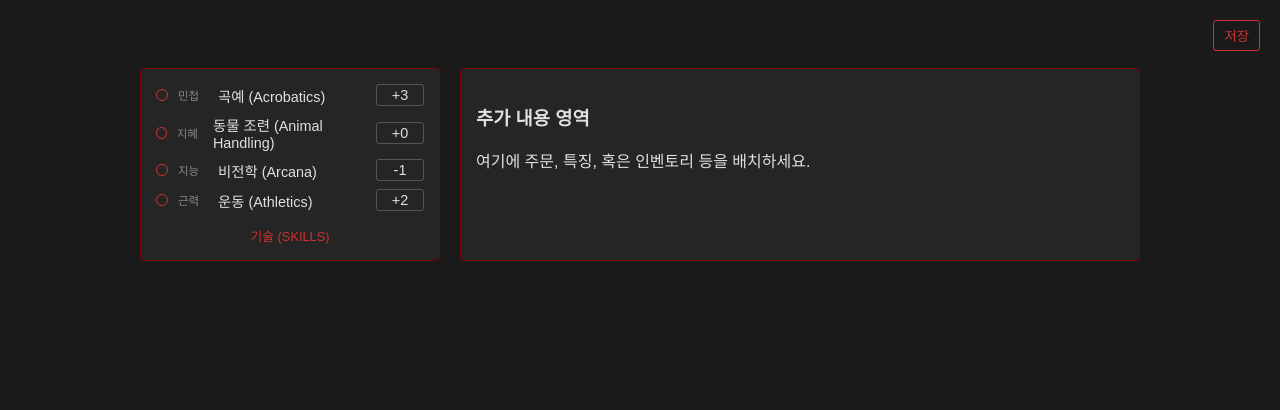
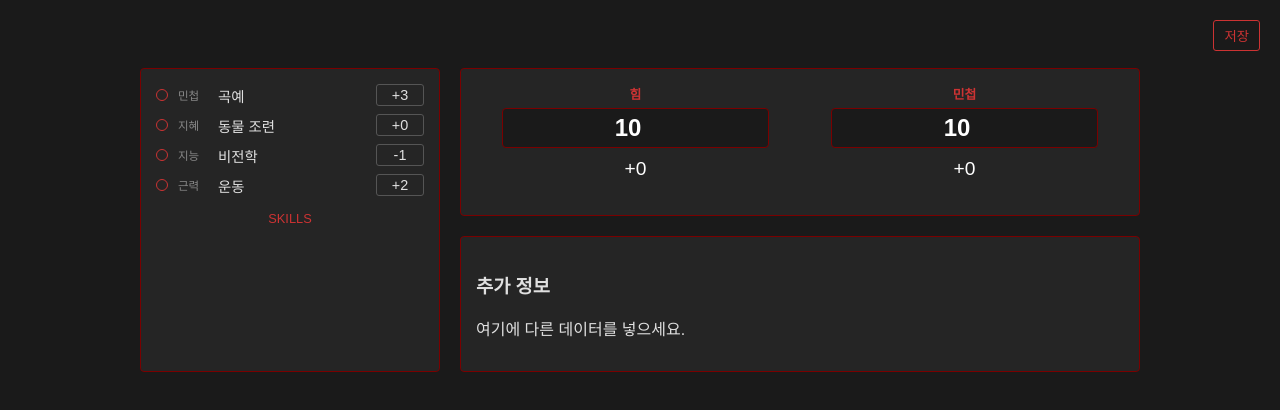
Before and after one commit to banyabee/bandsheet, a plain HTML site: page index.html in a window 1280 px wide. Drawn offline with Linux system fonts and the light colour scheme.

Commit message:
Update index.html

```diff
--- a/index.html
+++ b/index.html
@@ -5,14 +5,21 @@
     <title>D&D 캐릭터 시트</title>
     <style>
         body { background-color: #1a1a1a; color: #e0e0e0; font-family: sans-serif; padding: 20px; }
-
         .save-btn { position: absolute; top: 20px; right: 20px; background: transparent; color: #cc3333; border: 1px solid #cc3333; padding: 5px 10px; cursor: pointer; border-radius: 3px; }
         .save-btn:hover { background: #cc3333; color: white; }
 
+        /* 레이아웃 구조 */
         .sheet-grid { display: grid; grid-template-columns: 300px 1fr; gap: 20px; max-width: 1000px; margin: auto; margin-top: 40px; }
-        .box { border: 1px solid #7a0000; background: #252525; padding: 15px; border-radius: 4px; }
+        .box { border: 1px solid #7a0000; background: #252525; padding: 15px; border-radius: 4px; margin-bottom: 20px; }
 
-        /* 기술 표 스타일 */
+        /* 능력치(위쪽) 스타일 */
+        .stats-row { display: flex; justify-content: space-between; gap: 10px; margin-bottom: 20px; }
+        .stat-container { display: flex; flex-direction: column; align-items: center; gap: 5px; flex: 1; }
+        .label { color: #cc3333; font-size: 0.8em; text-transform: uppercase; font-weight: bold; }
+        .stat-input { background: #1a1a1a; color: #ffffff; border: 1px solid #7a0000; width: 80%; text-align: center; font-size: 1.5em; font-weight: bold; padding: 5px; border-radius: 4px; }
+        .stat-modifier { font-size: 1.2em; color: #ffffff; margin-top: 5px; }
+
+        /* 기술(왼쪽) 스타일 */
         .skill-row { display: flex; align-items: center; gap: 10px; margin-bottom: 8px; font-size: 0.9em; }
         .prof-dot { width: 10px; height: 10px; border: 1px solid #cc3333; border-radius: 50%; cursor: pointer; }
         .prof-dot.active { background: #cc3333; }
@@ -28,29 +35,32 @@
     <div class="sheet-grid">
         <div class="box">
             <div id="skills-container">
-                <div class="skill-row"><div class="prof-dot" onclick="this.classList.toggle('active')"></div><span class="skill-mod">민첩</span><span class="skill-name">곡예 (Acrobatics)</span><span class="skill-bonus">+3</span></div>
-                <div class="skill-row"><div class="prof-dot" onclick="this.classList.toggle('active')"></div><span class="skill-mod">지혜</span><span class="skill-name">동물 조련 (Animal Handling)</span><span class="skill-bonus">+0</span></div>
-                <div class="skill-row"><div class="prof-dot" onclick="this.classList.toggle('active')"></div><span class="skill-mod">지능</span><span class="skill-name">비전학 (Arcana)</span><span class="skill-bonus">-1</span></div>
-                <div class="skill-row"><div class="prof-dot" onclick="this.classList.toggle('active')"></div><span class="skill-mod">근력</span><span class="skill-name">운동 (Athletics)</span><span class="skill-bonus">+2</span></div>
-            </div>
-            <div style="text-align: center; margin-top: 15px; font-size: 0.8em; color: #cc3333;">기술 (SKILLS)</div>
+                <div class="skill-row"><div class="prof-dot" onclick="this.classList.toggle('active')"></div><span class="skill-mod">민첩</span><span class="skill-name">곡예</span><span class="skill-bonus">+3</span></div>
+                <div class="skill-row"><div class="prof-dot" onclick="this.classList.toggle('active')"></div><span class="skill-mod">지혜</span><span class="skill-name">동물 조련</span><span class="skill-bonus">+0</span></div>
+                <div class="skill-row"><div class="prof-dot" onclick="this.classList.toggle('active')"></div><span class="skill-mod">지능</span><span class="skill-name">비전학</span><span class="skill-bonus">-1</span></div>
+                <div class="skill-row"><div class="prof-dot" onclick="this.classList.toggle('active')"></div><span class="skill-mod">근력</span><span class="skill-name">운동</span><span class="skill-bonus">+2</span></div>
+                </div>
+            <div style="text-align: center; margin-top: 15px; font-size: 0.8em; color: #cc3333;">SKILLS</div>
         </div>
 
-        <div class="box">
-            <h3>추가 내용 영역</h3>
-            <p>여기에 주문, 특징, 혹은 인벤토리 등을 배치하세요.</p>
+        <div>
+            <div class="box">
+                <div class="stats-row">
+                    <div class="stat-container"><div class="label">힘</div><input type="number" class="stat-input" data-stat="str" value="10" oninput="saveAndCalc(this)"><div class="stat-modifier">+0</div></div>
+                    <div class="stat-container"><div class="label">민첩</div><input type="number" class="stat-input" data-stat="dex" value="10" oninput="saveAndCalc(this)"><div class="stat-modifier">+0</div></div>
+                    </div>
+            </div>
+            <div class="box">
+                <h3>추가 정보</h3>
+                <p>여기에 다른 데이터를 넣으세요.</p>
+            </div>
         </div>
     </div>
 
     <script>
-        function downloadHTML() {
-            const htmlContent = document.documentElement.outerHTML;
-            const blob = new Blob([htmlContent], { type: 'text/html' });
-            const a = document.createElement('a');
-            a.href = URL.createObjectURL(blob);
-            a.download = 'my-character-sheet.html';
-            a.click();
-        }
+        function saveAndCalc(input) { localStorage.setItem(input.dataset.stat, input.value); calculateModifier(input); }
+        function calculateModifier(input) { let mod = Math.floor((parseInt(input.value) - 10) / 2); input.nextElementSibling.innerText = (mod >= 0 ? "+" : "") + mod; }
+        function downloadHTML() { const a = document.createElement('a'); a.href = URL.createObjectURL(new Blob([document.documentElement.outerHTML], { type: 'text/html' })); a.download = 'my-character-sheet.html'; a.click(); }
     </script>
 </body>
 </html>
```
